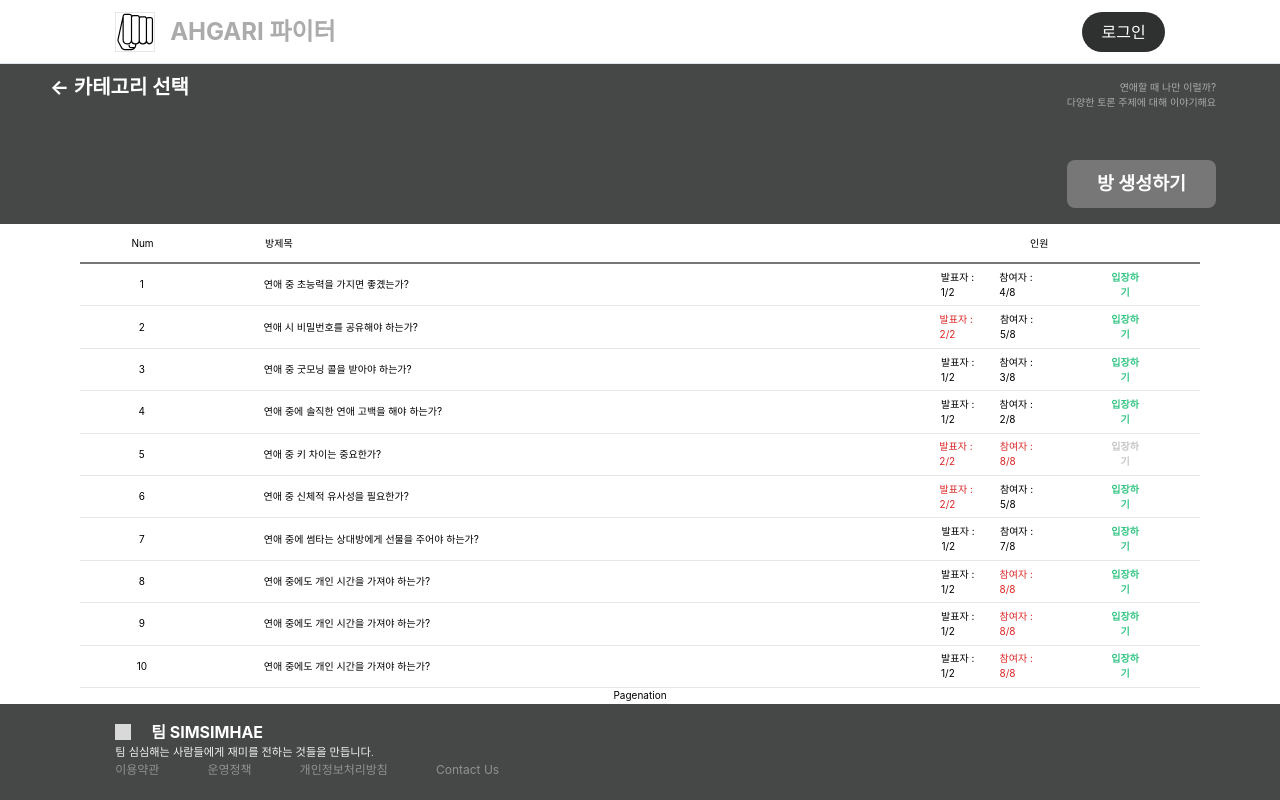
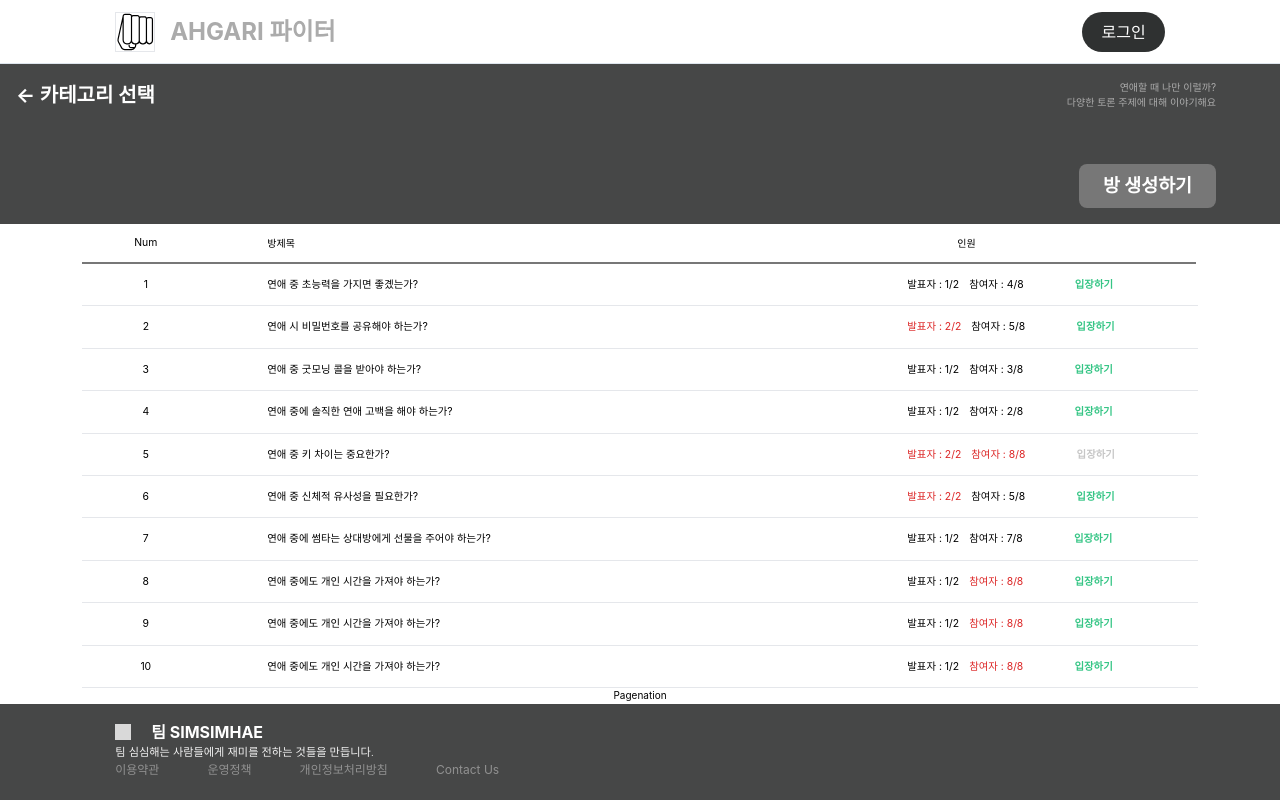
Before and after one commit to jihyun29/test23, a React (Create React App) app: page /roomlist in a window 1280 px wide. Built offline with nearby package versions, Linux system fonts and the light colour scheme.

Commit message:
fluid design 적용

```diff
--- a/src/pages/Category.jsx
+++ b/src/pages/Category.jsx
@@ -59,11 +59,11 @@ function Category() {
             ← 메인으로
           </button>
           <div className="flex flex-col justify-between w-[26vh] h-[20%] ml-[10%] px-[2.5vh] border mt-[25%] bg-[#F1F1F1] rounded-[24px]">
-            <div className="mt-[26px] text-[#777777] text-[1.8vh]">
+            <div className="mt-[26px] text-[#777777] text-[1.8vh] font-sans">
               <p>지금 가장 많은 사람들이</p>
               <p>
                 선택한 토론방은
-                <span className="bg-black text-white w-fit px-[8px] rounded-[8px] mt-[5px] mr-[0px]">
+                <span className="bg-black text-white w-fit px-[0.3vw] rounded-[8px] mt-[5px] mr-[0px]">
                   {example}
                 </span>
                 ?
@@ -75,7 +75,7 @@ function Category() {
           </div>
         </div>
         <div className="flex flex-col justify-evenly items-center w-[50vw] h-full">
-          <p className="font-semibold text-[3vh] text-[#2F3131] font-mono">
+          <p className="font-semibold text-[3vh] text-[#2F3131] font-sans">
             입장하고픈 토론방의 분야를 선택해주세요
           </p>
           <div className="grid grid-cols-3 w-[45vh] h-[45vh] gap-3">
--- a/src/pages/RoomList.jsx
+++ b/src/pages/RoomList.jsx
@@ -109,7 +109,7 @@ function RoomList() {
         <div className="relative flex flex-col w-full h-[20vh] bg-[#464747]">
           <button
             onClick={goCategoryBtnClick}
-            className="absolute ml-[50px] text-[2.5vh] font-bold text-white top-[5%]"
+            className="absolute ml-[2vh] text-[2.5vh] font-bold text-white top-[10%]"
           >
             ← 카테고리 선택
           </button>
@@ -126,21 +126,20 @@ function RoomList() {
           </div>
           <button
             onClick={createRoomBtnClick}
-            className="absolute bg-[#777777] text-[2.3vh] text-white font-bold px-[30px] py-[10px] rounded-[8px] mt-[2%] right-[5%] bottom-[10%]"
+            className="absolute bg-[#777777] text-[2.3vh] text-white font-bold px-[3vh] py-[1vh] rounded-[8px] mt-[2%] right-[5%] bottom-[10%]"
           >
             {" "}
             방 생성하기
           </button>
         </div>
-        <div className="flex flex-col justify-between w-full h-[5vh] px-[80px]">
-          <div className="w-fit ml-auto"></div>
-          <div className="flex items-center w-full h-[4rem] mt-auto border-b-2 border-[#777777]">
-            <div className="flex justify-center ml-[37px] w-[51px]">Num</div>
-            <p className="ml-[97px] w-[695px]">방제목</p>
-            <p className="ml-[70px]">인원</p>
+        <div className="flex items-center w-[87vw] h-[5vh] mx-[6.4vw] mt-auto border-b-2 border-[#777777]">
+          <div className="flex justify-center ml-[3vw] w-[51px] text-[1.3vh]">
+            Num
           </div>
+          <p className="ml-[7.5vw] w-[50vw]">방제목</p>
+          <p className="ml-[50px]">인원</p>
         </div>
-        <div className="flex flex-col w-full h-[53vh] px-[80px] overflow-hidden">
+        <div className="flex flex-col w-full h-[53vh] px-[6.4vw] overflow-hidden">
           {roomList.map((item, index) => (
             <ListOne
               key={item.roomNumber}
@@ -170,17 +169,19 @@ function ListOne({ number, title, talker, listener, roomNumber }) {
   const listenerStyle = listener === 8 ? "text-red-600" : null;
   const [style, disabled] =
     talker + listener === 10
-      ? ["font-semibold text-[#C6C6C6]", true]
-      : ["font-semibold text-[#35C585]", false];
+      ? ["font-semibold text-[#C6C6C6] text-[1.3vh]", true]
+      : ["font-semibold text-[#35C585] text-[1.3vh]", false];
   return (
     <div className="flex items-center w-full h-[5rem] border-b">
-      <div className="flex justify-center w-[51px] ml-[37px]">{number + 1}</div>
-      <div className="ml-[97px] w-[695px]">{title}</div>
-      <div className="flex justify-between gap-4">
+      <div className="flex justify-center w-[51px] ml-[3vw] text-[1.3vh]">
+        {number + 1}
+      </div>
+      <div className="ml-[7.5vw] w-[50vw] text-[1.3vh]">{title}</div>
+      <div className="flex justify-between gap-4 text-[1.3vh]">
         <p className={talkerStyle}>발표자 : {talker}/2</p>
         <p className={listenerStyle}>참여자 : {listener}/8</p>
       </div>
-      <div className="ml-auto px-[57px]">
+      <div className="ml-[4vw]">
         <button disabled={disabled} onClick={btnClickHandler} className={style}>
           입장하기
         </button>
--- a/src/pages/kakaoLogin/SocialKakao.jsx
+++ b/src/pages/kakaoLogin/SocialKakao.jsx
@@ -10,24 +10,23 @@ import queryString from "query-string";
 //restapi 방법
 const SocialKakao = () => {
   const [cookie, setCookie, removeCookie] = useCookies(["authorization"]);
+  const kakaoLogin = `${process.env.REACT_APP_BACKEND_SERVER_URL}/auth/kakao/callback`;
+  const navigate = useNavigate();
+  useEffect(() => {
+    // 현재 URL에서 쿼리 파라미터 추출
+    const urlParams = new URLSearchParams(window.location.search);
+    const token = urlParams.get("token");
+    console.log("urlparan", urlParams);
+    console.log("token ", token);
 
-  const navigate = useNavigate();
-
-  // useEffect(() => {
-  //   // 현재 URL에서 쿼리 파라미터 추출
-  //   const urlParams = new URLSearchParams(window.location.search);
-  //   const token = urlParams.get("token");
-  //   console.log("urlparan", urlParams);
-  //   console.log("token ", token);
-
-  //   if (token) {
-  //     localStorage.setItem("authorization", JSON.stringify(`Bearer ${token}`));
-  //     setCookie("authorization", `Bearer ${token}`);
-  //     console.log("token");
-  //     navigate("/");
-  //   }
-  //   // 추출한 토큰을 로컬 스토리지에 저장
-  // }, [navigate]);
+    if (token) {
+      localStorage.setItem("authorization", JSON.stringify(`Bearer ${token}`));
+      setCookie("authorization", `Bearer ${token}`);
+      console.log("token");
+      navigate("/");
+    }
+    // 추출한 토큰을 로컬 스토리지에 저장
+  }, [navigate]);
 
   const { search } = useLocation();
   const token = queryString.parse(search);
@@ -36,7 +35,6 @@ const SocialKakao = () => {
   if (Object.keys(token).length > 0) {
     sessionStorage.setItem("RefreshToken", token.token);
   }
-
   return (
     <div className="flex flex-col justify-between w-[600px] h-[671px] border border-[#777777] m-auto px-[114px] rounded-[20px]">
       <div className="w-[131px] h-[60ox] mt-[117px]">
@@ -48,7 +46,7 @@ const SocialKakao = () => {
       </div>
       <div className="flex flex-col justify-center mb-[78px]">
         <div className="App">
-          <a href="http://52.79.240.44:3000/auth/kakao">
+          <a href={kakaoLogin}>
             <img src="//k.kakaocdn.net/14/dn/btqCn0WEmI3/nijroPfbpCa4at5EIsjyf0/o.jpg" />
           </a>
         </div>
@@ -61,16 +59,16 @@ const SocialKakao = () => {
 };
 export default SocialKakao;
 
-// //TODO: 소셜로그인 - kakao
+//TODO: 소셜로그인 - kakao
 // export function kakaoSignIn(code:string)
 // {
-//   return new Promise(async (resolve,reject)=>{
-//     await post(`/auth/kakao`,code)
-//       .then((data)=>{
-//         resolve(data)
-//       })
-//       .catch((error)=>{
-//         reject(error)
-//       })
-//   })
+// return new Promise(async (resolve,reject)=>{
+//   await post(`/auth/kakao`,code)
+//     .then((data)=>{
+//       resolve(data)
+//     })
+//     .catch((error)=>{
+//       reject(error)
+//     })
+// })
 // }
```
